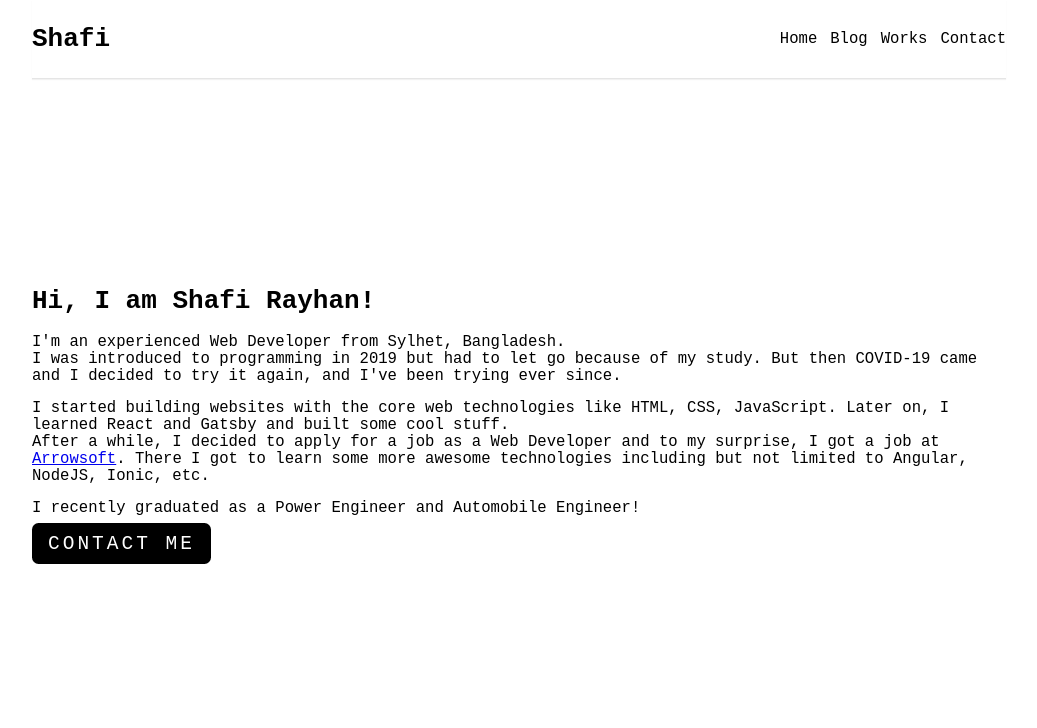
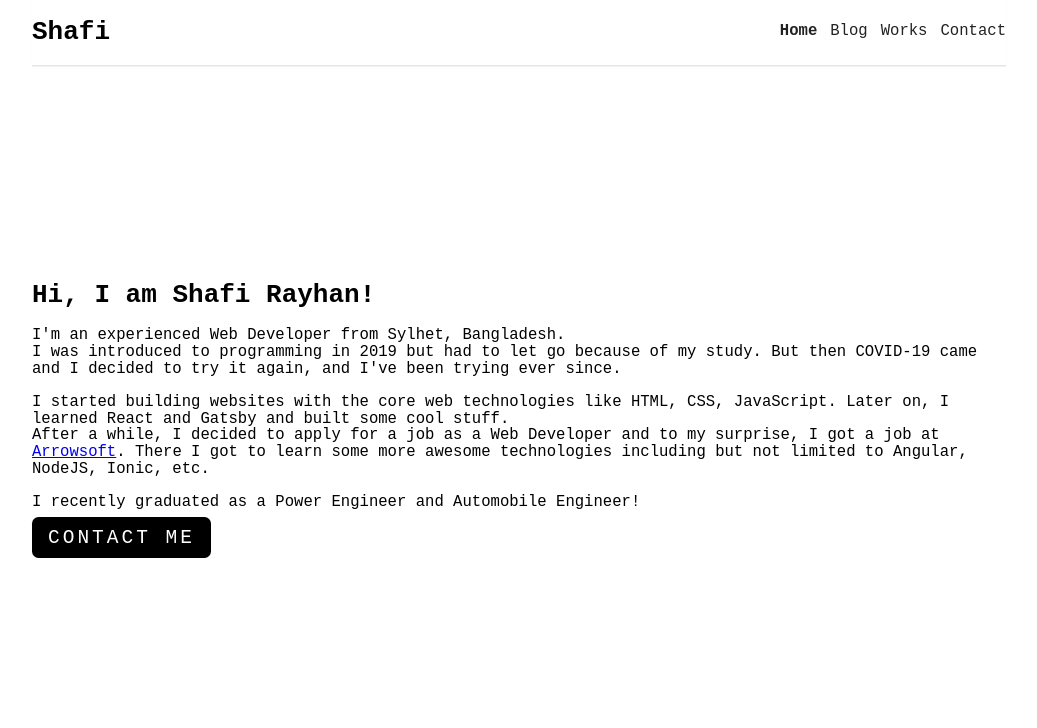
Before and after one commit to r-shafi/shafi-portfolio, a Gatsby site: page / in a window 1280 px wide. Shown: the top 728 px of the page, without its empty margins (121-1158 px from the left). Built offline with nearby package versions, Linux system fonts and the light colour scheme; Gatsby itself is replaced by a stand-in of ours.

Commit message:
header style

```diff
--- a/src/components/header.js
+++ b/src/components/header.js
@@ -1,6 +1,6 @@
 import { Link } from 'gatsby';
 import React from 'react';
-import { header } from '../styles/components/header.module.css';
+import { active, header } from '../styles/components/header.module.css';
 
 export default function Header() {
   return (
@@ -9,10 +9,16 @@ export default function Header() {
           <h1>Shafi</h1>
         </Link>
         <nav>
-          <Link to="/">Home</Link>
-          <Link to="/blog">Blog</Link>
-          <Link to="/works">Works</Link>
-          <Link to="/contact">Contact</Link>
+          <Link activeClassName={active} to="/">Home</Link>
+          <Link
+            to="/blog"
+            activeClassName={active}
+            partiallyActive
+          >
+            Blog
+          </Link>
+          <Link activeClassName={active} to="/works">Works</Link>
+          <Link activeClassName={active} to="/contact">Contact</Link>
         </nav>
     </header>
   );
--- a/src/styles/components/header.module.css
+++ b/src/styles/components/header.module.css
@@ -5,7 +5,6 @@
   background-color: #fff;
   border-bottom: 1px solid #e5e5e5;
   box-shadow: 0 1px 1px rgba(0, 0, 0, 0.05);
-  padding: 0.5rem 0;
   margin-bottom: 1rem;
   display: flex;
   justify-content: space-between;
@@ -20,8 +19,19 @@
 
 .header nav a {
   font-size: 1.2rem;
+  color: #222;
+  text-decoration: none;
+  transition: ease-in 0.2s;
+  border-bottom: 2px solid transparent;
+}
+
+.active {
   color: #000;
-  text-decoration: none;
+  font-weight: bold;
+}
+
+.header nav a:hover {
+  border-color: #222;
 }
 
 .header > a {
```
